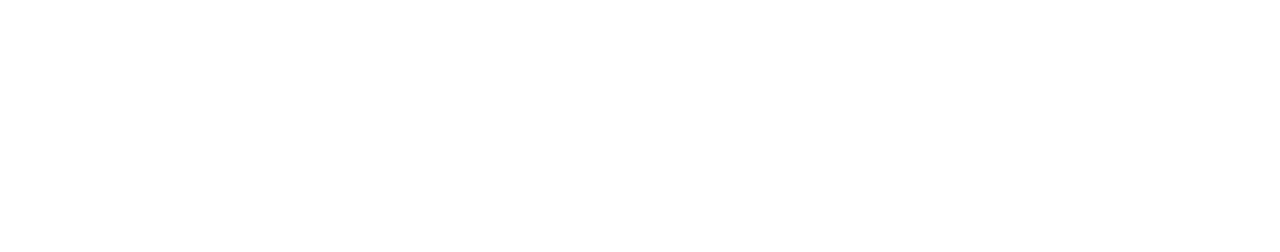
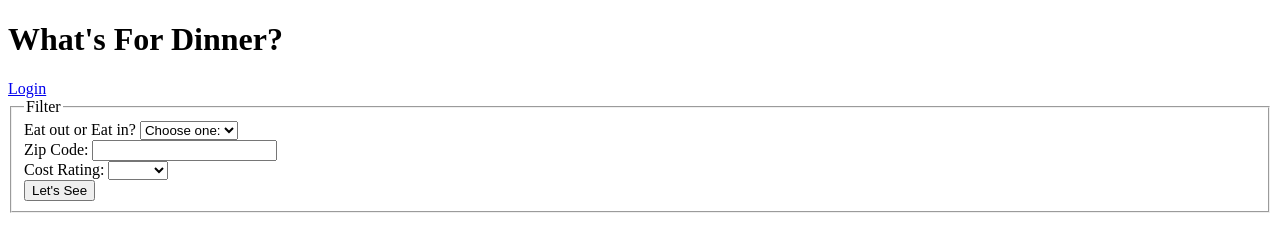
Before and after one commit to rhammock1/solo-capstone-wireframes, a plain HTML site: page index.html in a window 1280 px wide. Drawn offline with Linux system fonts and the light colour scheme.

Commit message:
Added header and form

```diff
--- a/index.html
+++ b/index.html
@@ -7,7 +7,49 @@
 </head>
 <body>
   <!--  Going to seperate by component -->
+<header>
+  <h1>What's For Dinner?</h1>
+  <div>
+    <a href='#'>Login</a>
+  </div>
+</header>
+<main>
+  <div class='filter-container'>
+    <form class='filter-form'>
+      <fieldset>
+        <legend>Filter</legend>
+        <div class='form-group'>
+          <label for='category'>Eat out or Eat in?</label>
+          <select id='category' name='category'>
+          <option value=null>Choose one:</option>
+          <option id='restaurant' value='restaurant'>Out!</option>
+          <option id='recipe' value='recipe'>In!</option>
+          <option id='both' value='both'>Either!</option>
+          </select>
+        </div>
 
+        <!-- Conditionally render the rest of the filters based on which category they choose -->
+        <div class='form-group'>
+          <label for='zipcode'>Zip Code:</label>
+          <input type='text' id='zipcode' name='zipcode' pattern=\b\d{5}\b />
+        </div>
+        <div class='form-group'>
+          <label for='cost-rating'>Cost Rating:</label>
+          <select id='cost-rating' name='cost-rating'>
+            <option value=null></option>
+            <option value='1'>$</option>
+            <option value='2'>$$</option>
+            <option value='3'>$$$</option>
+            <option value='4'>$$$$</option>
+            <option value='5'>$$$$$</option>
+          </select>
+        </div>
 
+        <button type='submit'>Let's See</button>
+      </fieldset>
+
+    </form>
+  </div>
+</main>
 </body>
 </html>
```
